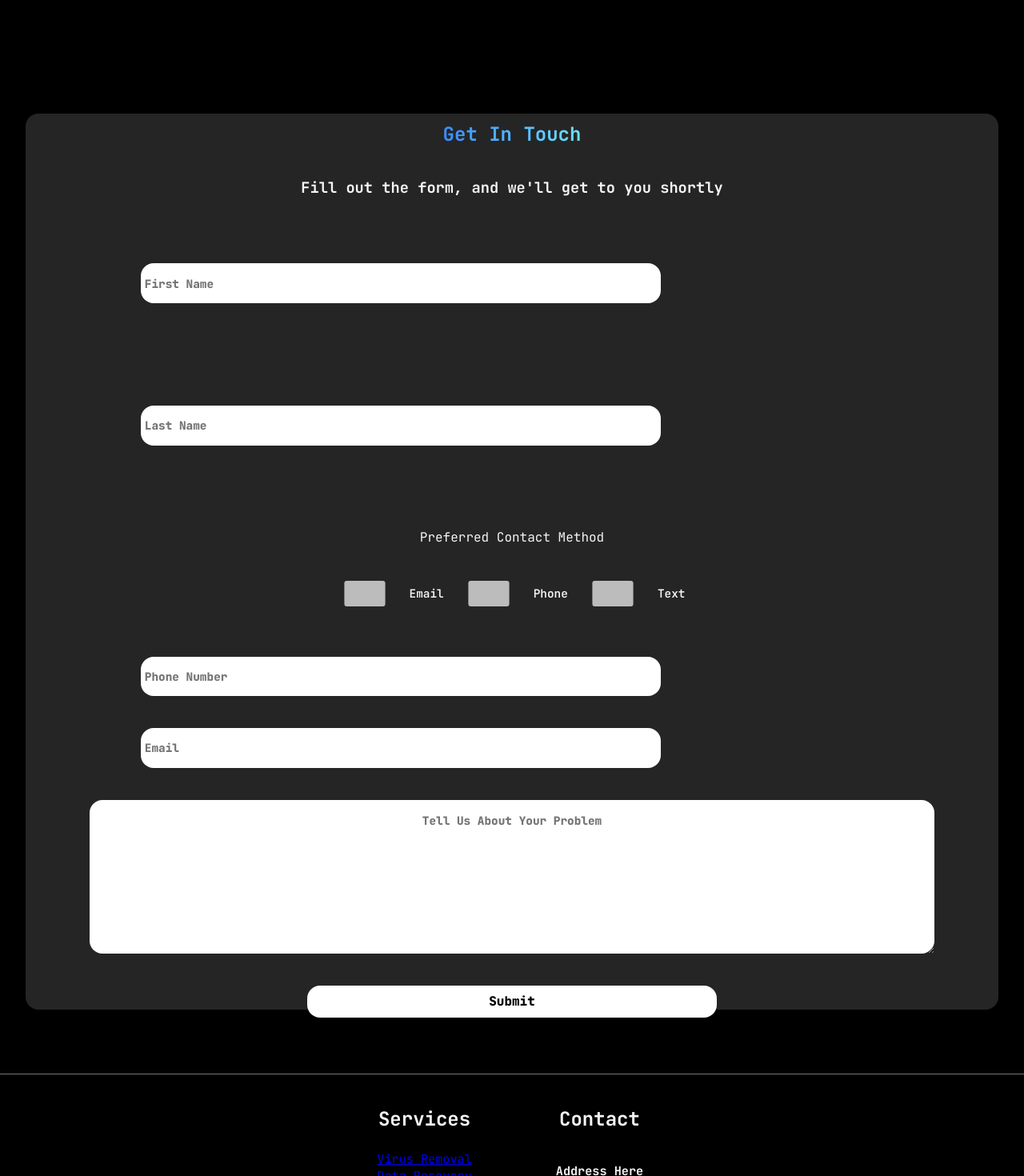
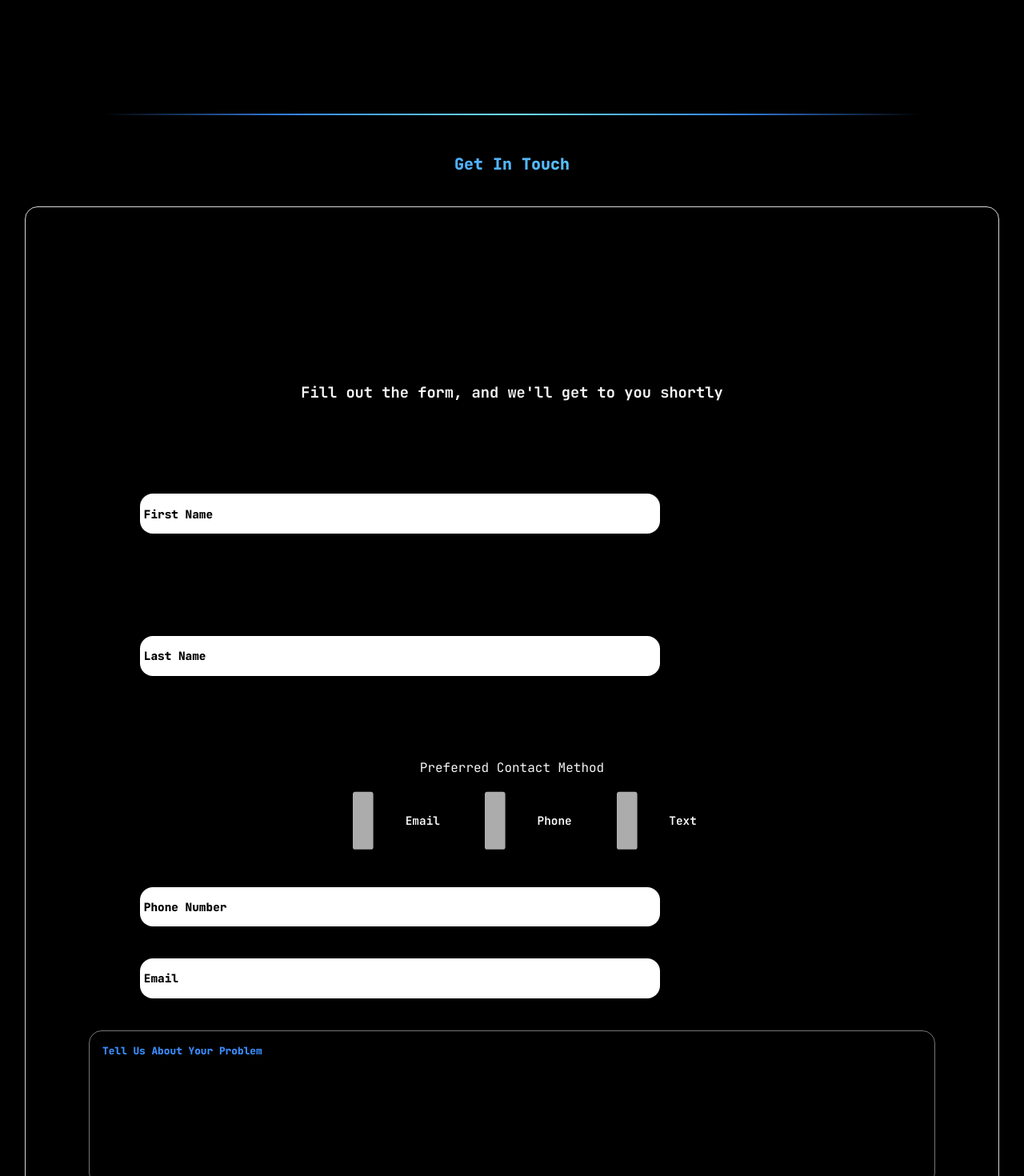
Before and after one commit to SugarSizzle/FreeLanceComputers, a React (Vite) app: page /virus-protection in a window 1280 px wide. Shown: the part 2960-4430 px from the top of the page at 80% size. Built offline with nearby package versions, Linux system fonts and the light colour scheme.

Commit message:
Finished styling VirusForm
I added hover effects, animations, and a lot of styling to the virus page form

```diff
--- a/src/App.jsx
+++ b/src/App.jsx
@@ -8,11 +8,12 @@ import { DataRecoveryPage } from './Pages/DataRecoveryPage'
 import { ComputerRepairs } from './Pages/ComputerRepairs'
 import { Store } from './Pages/Store'
 import ProductsDetails from './components/ProductsDetails/ProductsDetails'
-
+import ScrollToTop from './components/ScrollToTop'
 
 function App() {
   return (
     <div className="App">
+      <ScrollToTop />
       <Routes>
         <Route path="/" element={<HomePage />} />
         <Route path="/virus-protection" element={<VirusProtection />} />
--- a/src/components/HomePageStoreSection/HomePageStoreSection.jsx
+++ b/src/components/HomePageStoreSection/HomePageStoreSection.jsx
@@ -1,9 +1,8 @@
 import React, { useState , useEffect} from 'react'
 import { Link } from 'react-router-dom';
 import styles from './HomePageStoreSection.module.css'
-import { FaCheck } from 'react-icons/fa';
 import { supabase } from '../../lib/supabase';
-import { motion, AnimatePresence } from 'framer-motion';
+import { motion } from 'framer-motion';
 
 
 export const HomePageStoreSection = () => {
@@ -67,7 +66,6 @@ export const HomePageStoreSection = () => {
                   className={styles.checkboxInner}
                   initial={{ scale: 0, opacity: 0 }}
                   animate={{ scale: 1, opacity: 1, rotate: 360 }}
-
                   transition={{ duration: 0.2 }}
                 />
               )}
--- /dev/null
+++ b/src/components/ScrollToTop.jsx
@@ -0,0 +1,22 @@
+import React from 'react'
+import { useEffect } from 'react'
+import { useLocation } from 'react-router-dom'
+
+
+const ScrollToTop = () => {
+
+    const {pathname} = useLocation();
+
+
+
+    useEffect(() => {
+
+        window.scrollTo({ top: 0, behavior: 'smooth' });
+
+    }, [pathname]);
+
+
+
+}
+
+export default ScrollToTop;
--- a/src/components/VirusDangersInformation/VirusDangersInformation.jsx
+++ b/src/components/VirusDangersInformation/VirusDangersInformation.jsx
@@ -4,45 +4,28 @@ import {motion, useScroll, useTransform} from 'framer-motion'
 
 export const VirusDangersInformation = () => {
 
-    const red = useRef(null)
+
+    const ref = useRef(null)
 
 
     const {scrollYProgress} = useScroll({
-        target: red,
+        target: ref,
         offset: ["start 100%", "end 1%"]
     })
-    const scaleText = useTransform(scrollYProgress, [0.00, .4], [.8, 1])
-    const opacityText = useTransform(scrollYProgress, [0.00, .4], [0, 1])
+    const scaleText = useTransform(scrollYProgress, [0.00, .3], [.8, 1])
+    const opacityText = useTransform(scrollYProgress, [0.00, .3], [0, 1])
     const scaleImage = useTransform(scrollYProgress, [0.43, .61], [.6, 1])
     const opacityImage = useTransform(scrollYProgress, [0.5, .75], [0, 1])
 
 
 
 
-    // useEffect(() => {
-    //     const unsubscribe = scrollYProgressTextContainer.on("change", (value) => {
-    //         console.log(` Scroll Y Progress Text ` , value.toFixed(2))
-    //     })
 
-    //     return () => unsubscribe()
-
-    // }, [scrollYProgressTextContainer])
-
-
-    useEffect(() => {
-
-            const unsubscribe = scrollYProgress.on("change", (value) => {
-                console.log(` Scroll Y Progress` , value.toFixed(2))
-            })
-
-            return () => unsubscribe()
-
-    }, [scrollYProgress])
 
 
     return (
         <>
-        <motion.div className={styles.virusDangersContainer} ref={red} >
+        <motion.div className={styles.virusDangersContainer} ref={ref} >
             <motion.div  style={{scale: scaleText, opacity: opacityText}} className={styles.virusDangersInformationContainer}>
                 <h3 className={styles.virusDangersInformationHeader}>Defects</h3>
                 <h2 className={styles.virusDangersInformationTitle}>A Virus Can Slow Down The Performance Of Your Machine</h2>
--- a/src/components/VirusGetInTouch/VirusGetInTouch.jsx
+++ b/src/components/VirusGetInTouch/VirusGetInTouch.jsx
@@ -1,4 +1,4 @@
-import React, { useState } from 'react'
+import React, { useState, useRef, useEffect } from 'react'
 import styles from './VirusGetInTouch.module.css'
 import { motion, useScroll, useTransform } from 'framer-motion'
 
@@ -6,6 +6,8 @@ import { motion, useScroll, useTransform } from 'framer-motion'
 export const VirusGetInTouch = () => {
 
     const [selectedType, setSelectedType] = useState([]);
+
+
 
     const toggleSelection = (value, selectedList, setSelectedList) => {
         if(selectedList.includes(value)){
@@ -17,26 +19,49 @@ export const VirusGetInTouch = () => {
         }
     }
 
+    // const ref = useRef(null)
+
+    // const {scrollYProgress} = useScroll({
+
+    //     target:ref ,
+    //     offset: ["start 100%", "end 100%"]
+
+    // })
+
+
+
+
+    // const opacity = useTransform(scrollYProgress, [0, .5], [0, 1])
+
+
     const CustomCheckbox = ({checked, onChange, label}) => {
+        const [isHovered, setIsHovered] = useState(false);
 
         return (
-            <>
+            <motion.div
+                className={styles.checkboxWrapper}
+                onHoverStart={() => setIsHovered(true)}
+                onHoverEnd={() => setIsHovered(false)}
+            >
                 <motion.div
                 className={`${styles.checkbox} ${checked ? styles.checked : styles.unchecked}`}
                 animate={checked ? 'checked' : 'unchecked'}
                 variants={{
-                    unchecked: {scale:.8 , opacity:.7},
+                    unchecked: {scale:.8 , opacity:.7,rotate:-90},
                     checked: {
                         scale:1.1,
                         rotate:360,
-                        transition: {type: 'spring',}
+                        opacity:1,
+                        transition: {type: 'spring', rotate: {duration:0.3} }
 
                     }
 
                 }}
                 onClick={onChange}
-                whileHover={{scale:1.02}}
-                whileTap={{scale:0.98}}
+                style={{ backgroundColor: 'whitesmoke' }}
+                whileHover={{scale:1.05, backgroundColor: '#ffffff', transition: {type: 'spring', duration:0.3}  }}
+                whileTap={{scale:1.2}}
+
                 >
 
                 {checked &&  (
@@ -55,22 +80,41 @@ export const VirusGetInTouch = () => {
                 }
 
                 </motion.div>
-                <span className={styles.checkboxLabel}>{label}</span>
+                <motion.span
+                className={styles.checkboxLabel}
+                animate={{
+                    color: isHovered ? '#3A8DFF' : (checked ? '#3A8DFF' : '#ffffff'),
+                    scale: isHovered ? 1.1 : 1
+                }}
+                transition={{ type: 'spring', duration: 0.3 }}
+                >{label}</motion.span>
 
-            </>
-
+            </motion.div>
         )
-
-
-
     }
 
 
     return (
         <>
-            <div className={styles.getInTouchContainer}>
+        <motion.div
+            whileInView={{opacity: 1, y: 0}}
+            transition={{delay: 0.1, duration: 0.2, type: 'ease-in-out', }}
+            initial={{opacity: 0, y: 200}}
+            className={styles.getInTouchTitleContainer}>
+
+            <div className={styles.getInTouchTitleDivider}/>
+            <h2 className={styles.getInTouchTitle}>Get In Touch</h2>
+        </motion.div>
+
+            <motion.div
+            whileInView={{opacity: 1, y: 0}}
+            transition={{delay: 0.3, duration: 0.3, type: 'ease-in-out', }}
+            initial={{opacity: 0, y: 200}}
+
+
+
+            className={styles.getInTouchContainer}>
                 <div className={styles.getInTouchTitleContainer}>
-                    <h2 className={styles.getInTouchTitle}>Get In Touch</h2>
                 </div>
 
                 <div className={styles.getInTouchFormContainer}>
@@ -121,7 +165,7 @@ export const VirusGetInTouch = () => {
                 </div>
 
 
-            </div>
+            </motion.div>
         </>
     )
 
--- a/src/components/VirusGetInTouch/VirusGetInTouch.module.css
+++ b/src/components/VirusGetInTouch/VirusGetInTouch.module.css
@@ -1,17 +1,55 @@
 
 
 .getInTouchContainer{
-    background-color: #252525;
+    background: linear-gradient(to bottom, #000000 30%);
+    border: 1px solid #d7d7d7;
     border-radius: 1rem;
-    height: 140vh;
+    height: 160vh;
     width: 95vw;
     margin:auto;
     color:whitesmoke;
     display: flex;
     flex-direction: column;
     align-items: center;
+    justify-content: flex-start;
+
+  }
+
+  .getInTouchContainer:hover{
+    border: 1px solid #3A8DFF;
+
+
+    box-shadow: 0 0 20px 0 rgb(255, 255, 255);
+
+
+
+    border: 1px solid #3A8DFF;
+
+
+  }
+
+  .getInTouchTitleContainer{
+
+
+    margin-top: 20vh;
+    margin-bottom: 5vh;
+    display: flex;
+    flex-direction: column;
+    align-items: center;
     justify-content: center;
-    margin-top: 20vh;
+    width: 100%;
+    gap: 3rem;
+
+  }
+
+  .getInTouchFormContainer{
+    display: flex;
+    flex-direction: column;
+    align-items: center;
+    justify-content: center;
+    width: 100%;
+
+    gap: 2rem;
   }
 
   .getInTouchTitle{
@@ -20,6 +58,26 @@
     -webkit-text-fill-color: transparent;
     background-clip: text;
     color: transparent;
+    font-family: 'JetBrains Mono', monospace;
+    font-size: 1.25rem;
+    font-weight: 900;
+    margin-bottom: 2rem;
+    text-align: center;
+    width: 70%;
+    margin:auto;
+
+
+  }
+
+  .getInTouchTitleDivider{
+    width: 80%;
+    height: 2px;
+    background: linear-gradient(to right, transparent, #3A8DFF, #6CE0FF, #3A8DFF, transparent);
+    margin: 0 auto;
+    position: relative;
+
+
+
   }
 
 
@@ -30,25 +88,19 @@
     justify-content: center;
     cursor: pointer;
     border-radius: 0.25rem;
-    transition: background-color 0.2s;
-    background-color: #fcfcfc;
-    width:5vw;
-    height:5vh;
+    width:7vw;
+    height:4vh;
+
   }
 
   .checkbox:hover{
-    background-color: rgba(255, 255, 255, 0.1);
+    background-color: #ffffff;
+    border-color: #000000;
+    transition: all 0.3 ease;
   }
 
-  .checked{
 
 
-  }
-
-  .unchecked{
-
-
-  }
 
   .checkboxInner{
     width: 50%;
@@ -63,6 +115,16 @@
     font-size: 0.9rem;
     font-weight: 600;
   }
+
+  .checkboxWrapper{
+    display: flex;
+    align-items: center;
+    gap: 0.5rem;
+    cursor: pointer;
+  }
+
+
+
 
   .getInTouchContactInfoContainer{
     display:flex;
@@ -111,30 +173,87 @@
     border-radius: 1rem;
     border:none;
     background-color: #ffffff;
-    color: #000000;
+    color: #3A8DFF;
     font-family: 'JetBrains Mono', monospace;
     font-size: .9rem;
     font-weight: 800;
     text-align: left;
     padding:.3rem;
+    transition: all 0.3s ease;
+
 
 
 
   }
 
+
+  .getInTouchContactInfoInput, .getInTouchContactNameInput{
+    color: #3A8DFF;
+
+
+    &::placeholder {
+      color: #000000;
+      opacity: 1;
+    }
+
+    &:hover::placeholder {
+      color: #3A8DFF;
+      opacity: 1;
+      background-color:transparent;
+
+    }
+
+    &:focus::placeholder {
+      color: #3A8DFF;
+
+      opacity: 1;
+      background-color: transparent;
+    }
+
+    &:focus{
+      outline: none;
+      background-color: #000000;
+      color: #3A8DFF;
+      border: 1px solid #3A8DFF;
+      transition: all 0.3s ease;
+
+    }
+
+    &:hover{
+      background: linear-gradient(to right, #000000);
+      color: #ffffff;
+      border: 1px solid #3A8DFF;
+      transition: all 0.3s ease;
+
+    }
+
+  }
+
+
   .getInTouchContactInfoTextarea{
+    color: #3A8DFF;
     width:80vw;
     height:20vh;
     border-radius: 1rem;
     align-self: center;
-    text-align: center;
-    border:none;
-    background-color: #ffffff;
-    color: #000000;
+    text-align: left;
+    outline: none;
+    background-color: #000000;
     font-family: 'JetBrains Mono', monospace;
-    font-size: .9rem;
+    font-size: .8rem;
     font-weight: 800;
     padding: 1rem;
+
+    &::placeholder{
+      color: #3A8DFF;
+      opacity: 1;
+      background-color: transparent;
+
+
+
+
+
+    }
 
   }
 
@@ -149,4 +268,31 @@
     font-family: 'JetBrains Mono', monospace;
     font-size: 1rem;
     font-weight: 900;
+    cursor: pointer;
+    transition: all 0.3s ease;
+    position: relative;
+    overflow: hidden;
+
+    &::before {
+      content: '';
+      position: absolute;
+      top: 0;
+      left: -100%;
+      width: 100%;
+      height: 100%;
+      background: linear-gradient(to right, #000000 60%, #ffffff);
+      transition: left 0.3s ease;
+      z-index: -1;
+    }
+
+    &:hover::before {
+      left: 0;
+    }
+
+    &:hover{
+      color: #ffffff;
+      border: 1px solid #ffffff;
+      transition: all 0.4s ease;
+      transform: scale(1.05);
+    }
   }
```
